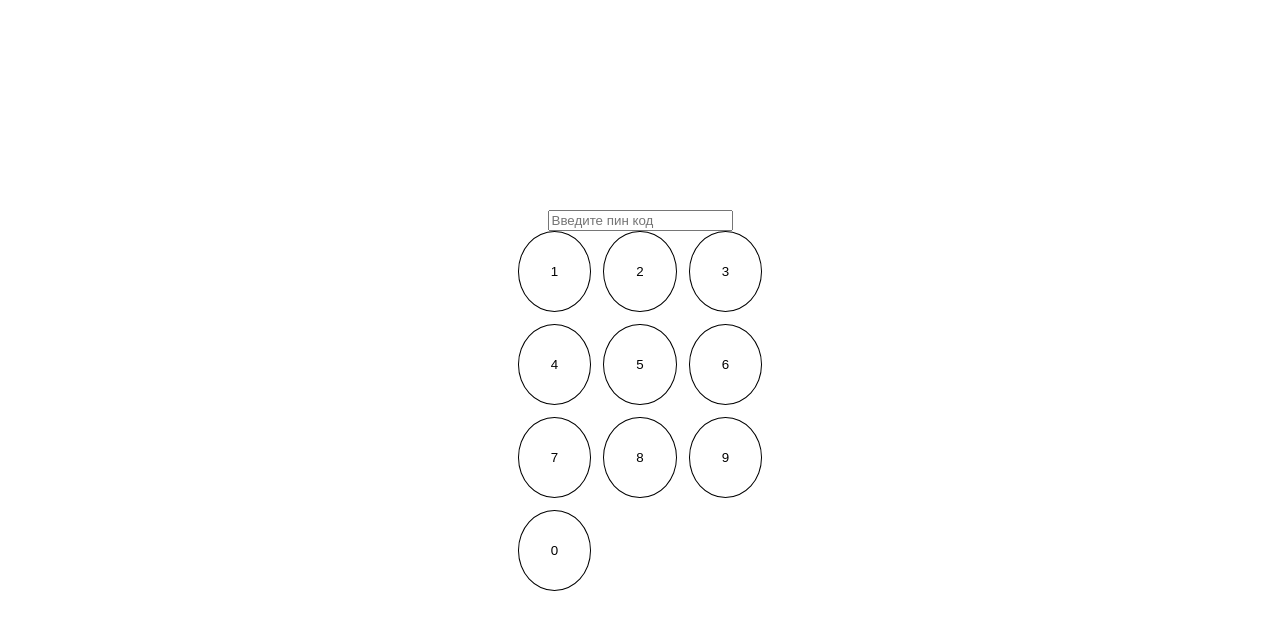
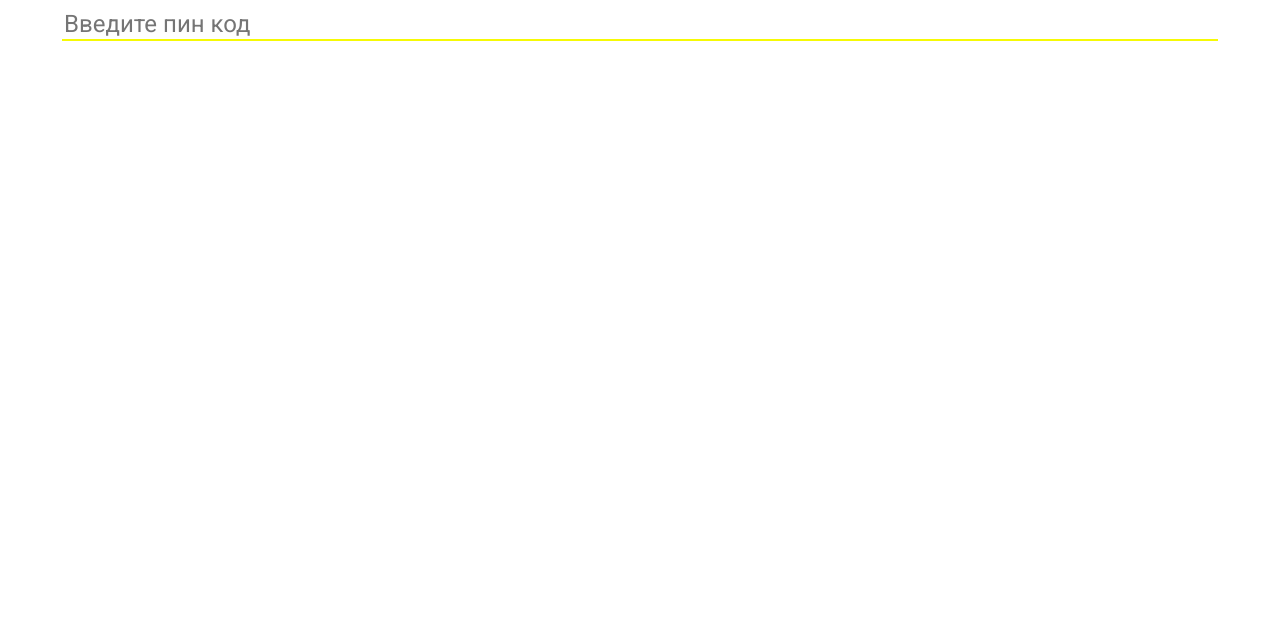
Before and after one commit to StarClavatar/kvadrat-pallet, a React (Vite) app: page / in a window 1280 px wide. Shown: the top 630 px of the page. Built offline with nearby package versions, Linux system fonts and the light colour scheme.

Commit message:
стартовая страница ввода пинкода и базовый роутинг

```diff
--- a/index.html
+++ b/index.html
@@ -1,9 +1,12 @@
 <!DOCTYPE html>
 <html lang="en">
   <head>
-    <link rel="preconnect" href="https://fonts.googleapis.com">
-<link rel="preconnect" href="https://fonts.gstatic.com" crossorigin>
-<link href="https://fonts.googleapis.com/css2?family=Roboto:ital,wght@0,100;0,300;0,400;0,500;0,700;0,900;1,100;1,300;1,400;1,500;1,700;1,900&display=swap" rel="stylesheet">
+    <link rel="preconnect" href="https://fonts.googleapis.com" />
+    <link rel="preconnect" href="https://fonts.gstatic.com" crossorigin />
+    <link
+      href="https://fonts.googleapis.com/css2?family=Roboto:ital,wght@0,100;0,300;0,400;0,500;0,700;0,900;1,100;1,300;1,400;1,500;1,700;1,900&display=swap"
+      rel="stylesheet"
+    />
     <meta charset="UTF-8" />
     <meta name="viewport" content="width=device-width, initial-scale=1.0" />
     <title>Vite + React + TS</title>
--- /dev/null
+++ b/src/assets/backspaceIcon.tsx
@@ -0,0 +1,31 @@
+const BackspaceIcon = () => {
+  return (
+    <svg
+      fill="#000000"
+      height="25px"
+      width="25px"
+      version="1.1"
+      id="Layer_1"
+      xmlns="http://www.w3.org/2000/svg"
+      xmlnsXlink="http://www.w3.org/1999/xlink"
+      viewBox="0 0 512.01 512.01"
+      xmlSpace="preserve"
+    >
+      <g>
+        <g>
+          <path
+            d="M490.677,64.005H133.088c-7.189,0-13.888,3.627-17.856,9.643L3.488,244.315c-4.651,7.104-4.651,16.277,0,23.381
+			l111.744,170.667c3.968,6.016,10.667,9.643,17.856,9.643h357.589c11.797,0,21.333-9.536,21.333-21.333V85.339
+			C512.011,73.541,502.475,64.005,490.677,64.005z M399.093,356.421c-4.16,4.16-9.621,6.251-15.083,6.251
+			c-5.461,0-10.923-2.091-15.083-6.251l-70.251-70.251l-70.251,70.251c-4.16,4.16-9.621,6.251-15.083,6.251
+			c-5.461,0-10.923-2.091-15.083-6.251c-8.341-8.341-8.341-21.824,0-30.165l70.251-70.251l-70.251-70.251
+			c-8.341-8.341-8.341-21.824,0-30.165s21.824-8.341,30.165,0l70.251,70.251l70.251-70.251c8.341-8.341,21.824-8.341,30.165,0
+			s8.341,21.824,0,30.165l-70.251,70.251l70.253,70.251C407.434,334.597,407.434,348.08,399.093,356.421z"
+          />
+        </g>
+      </g>
+    </svg>
+  );
+};
+
+export default BackspaceIcon;
--- a/src/index.css
+++ b/src/index.css
@@ -3,3 +3,9 @@ html, body, #root {
   height: 100%;
   margin: 0;
 }
+
+* {
+  font-family: "Roboto", sans-serif;
+  /* margin: 0;
+  padding: 0; */
+}
--- a/src/main.tsx
+++ b/src/main.tsx
@@ -1,6 +1,7 @@
 import React from 'react'
 import ReactDOM from 'react-dom/client'
 import App from './App.tsx'
+import Workmode from './pages/Workmode/Workmode.tsx';
 import {
   createBrowserRouter,
   RouterProvider,
@@ -12,6 +13,10 @@ const router = createBrowserRouter([
     path: "/",
     element: <App />,
   },
+  {
+    path: "/workmode",
+    element: <Workmode/>
+  }
 ]);
 
 ReactDOM.createRoot(document.getElementById('root')!).render(
--- a/src/pages/EntryPage/EntryPage.css
+++ b/src/pages/EntryPage/EntryPage.css
@@ -1,21 +1,97 @@
 .entry-page {
   height: 100%;
   display: flex;
-    justify-content: center;
+  justify-content: space-between;
   align-items: center;
   flex-direction: column;
+  gap: 12px;
+}
+
+.pin-code {
+  width: 90%;
+  font-size: 24px;
+  background-color: transparent;
+  border: none;
+  outline: none;
+  border-bottom: 2px solid #f6fa05;
+  padding-top: 10px;
+}
+
+@keyframes shake {
+  0% {
+    transform: translateX(0);
+  }
+  25% {
+    transform: translateX(-5px);
+  }
+  50% {
+    transform: translateX(5px);
+  }
+  75% {
+    transform: translateX(-3px);
+  }
+  100% {
+    transform: translateX(0);
+  }
+}
+
+.pin-code-error {
+  position: absolute;
+  color: #df0713;
+  margin: 0;
+  top: 50px;
+}
+
+.shake-animation {
+  animation: shake 0.5s ease;
 }
 
 .numpad {
   display: grid;
-    grid-template-columns: repeat(3, 1fr);
-    grid-template-rows: repeat(4, 1fr);
+  grid-template-columns: repeat(3, minmax(40px, 110px));
   gap: 12px;
+  justify-content: end;
+  padding: 0 12px;
+  padding-bottom: 12px;
+  position: relative;
+}
+
+@media screen and (max-height: 475px) {
+    .numpad {
+        grid-template-columns: repeat(3, minmax(40px, 75px));
+        padding: 0 0 6px;
+    }
 }
 
 .numpad__button {
   border: 1px solid black;
   border-radius: 50%;
-    padding: 32px;
-    background-color: transparent;
+  aspect-ratio: 1 / 1;
+  transition: 0.3s jump-start;
+  font-size: 32px;
+  color: grey;
 }
+
+.numpad__button:nth-child(11) {
+  grid-column-start: 3;
+  background-color: #fff;
+  border: none;
+}
+
+.numpad__button:nth-child(10) {
+  grid-column-start: 2;
+}
+
+.numpad__button:active {
+  transform: scale(0.90);
+}
+
+@media only screen and (orientation: landscape) {
+  .numpad {
+    display: none;
+  }
+
+  .entry-page {
+    justify-content: initial;
+  }
+}
--- a/src/pages/EntryPage/EntryPage.tsx
+++ b/src/pages/EntryPage/EntryPage.tsx
@@ -1,23 +1,78 @@
-import './EntryPage.css'
+import React, { ChangeEvent, useState } from "react";
+import "./EntryPage.css";
+import BackspaceIcon from "../../assets/backspaceIcon";
+import { useNavigate } from "react-router-dom";
 
-const EntryPage = () => {
+const EntryPage: React.FC = () => {
+  const [pinCode, setPinCode] = useState<string>("");
+  const [pinError, setPinError] = useState<boolean>(false);
+  const navigate = useNavigate();
+
+  // Функция обработки нажатия на кнопку
+  const handleButtonClick = (value: string | number) => {
+    if (value === "backspace") {
+      // Если нажата кнопка backspace, удаляем последний символ из PIN-кода
+      setPinCode(pinCode.slice(0, -1));
+    } else {
+      if (pinCode.length < 4) {
+        // Иначе добавляем символ к текущему значению PIN-кода
+        setPinCode(pinCode + value.toString());
+      }
+    }
+  };
+
+  const handlePinError = () => {
+    setPinCode("");
+    setPinError(true);
+    setTimeout(() => {
+      setPinError(false);
+    }, 2000); // Задержка перед удалением класса анимации
+  };
+
+  if (pinCode.length === 4) {
+    if (pinCode === "1234") {
+      // Если введен правильный PIN-код, переходим на другую страницу
+      navigate("/workmode");
+    } else {
+      handlePinError();
+    }
+  }
+
   return (
-    <div className='entry-page'>
-      <input className="pin-code" placeholder='Введите пин код'></input>
+    <div className="entry-page">
+      <input
+        className="pin-code"
+        name="pin-code"
+        type="text"
+        pattern="[0-9]*"
+        placeholder="Введите пин код"
+        maxLength={4}
+        onChange={(e: ChangeEvent<HTMLInputElement>): void => {
+          setPinCode(e.target.value);
+        }}
+        value={pinCode} // Устанавливаем значение поля ввода
+        style={{ borderBottom: "2px solid #f6fa05" }}
+      />
+      {pinError && (
+        <p
+          className={
+            pinError ? "pin-code-error shake-animation" : "pin-code-error"
+          }>хуёвый пинкод
+        </p>
+      )}
       <div className="numpad">
-          <button className="numpad__button">1</button>
-          <button className="numpad__button">2</button>
-          <button className="numpad__button">3</button>
-          <button className="numpad__button">4</button>
-          <button className="numpad__button">5</button>
-          <button className="numpad__button">6</button>
-          <button className="numpad__button">7</button>
-          <button className="numpad__button">8</button>
-          <button className="numpad__button">9</button>
-          <button className="numpad__button">0</button>
-        </div>
+        {[1, 2, 3, 4, 5, 6, 7, 8, 9, 0, "backspace"].map((value) => (
+          <button
+            key={value.toString()}
+            className="numpad__button"
+            onClick={() => handleButtonClick(value)} // Обработчик клика
+          >
+            {value === "backspace" ? <BackspaceIcon /> : value}
+          </button>
+        ))}
+      </div>
     </div>
-  )
-}
+  );
+};
 
-export default EntryPage
+export default EntryPage;
--- /dev/null
+++ b/src/pages/Workmode/Workmode.css
@@ -0,0 +1,48 @@
+.workmode {
+    height: 100%;
+    display: flex;
+    align-items: center;
+    flex-direction: column;
+    position: relative;
+}
+
+.workmode__employee {
+    font-size: 6vw;
+    font-weight: 500;
+    margin: 12px 4px 0;
+}
+
+.workmode__links {
+    display: flex;
+    flex-direction: column;
+    margin: auto 0;
+    gap: 12px;
+}
+
+.link {
+    font-size: 30px;
+    text-align: center;
+    text-decoration: none;
+    padding: 20px;
+    background-color: silver;
+    border-radius: 20px;
+}
+
+.link_quit {
+    /* position: absolute;
+    bottom: 12px; */
+    color: white;
+    font-size: 18px;
+    font-weight: 600;
+    background-color: red;
+    text-decoration: none;
+    padding: 12px 24px;
+    border-radius: 30px;
+    margin-bottom: 12px;
+}
+
+/* @media only screen and (orientation: landscape) {
+    .workmode__links {
+        margin-top: 0;
+    }
+  } */
--- /dev/null
+++ b/src/pages/Workmode/Workmode.tsx
@@ -0,0 +1,17 @@
+import "./Workmode.css";
+import { Link } from "react-router-dom";
+
+const Workmode = () => {
+  return (
+    <div className="workmode">
+        <p className="workmode__employee">Грузчиков Ермолай Семёныч</p>
+      <div className="workmode__links">
+        <Link to={"/new-palette"} className="link">Создание паллет </Link>
+        <Link to={"/truck-filling"} className="link">Загрузка фуры</Link>
+      </div>
+      <Link to={"/"} className="link_quit">Выйти</Link>
+    </div>
+  );
+};
+
+export default Workmode;
```
Also changed, not shown: src/assets/backspace-svgrepo-com.svg (added). Lines whose indentation alone changed are shown as unchanged.
